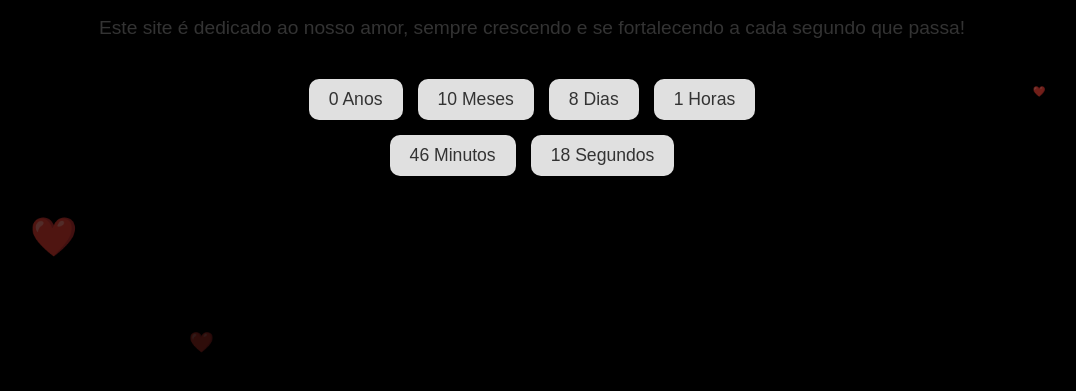
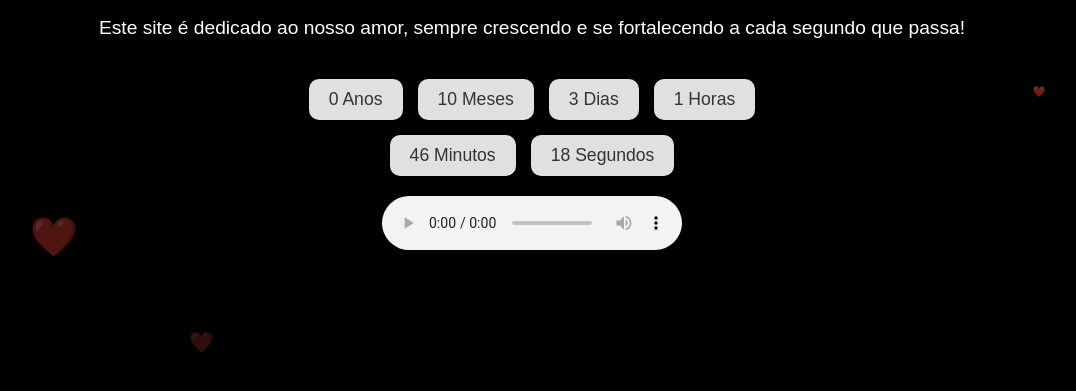
Before and after one commit to felipetshop/Presente2, a plain HTML site: page index.html in a window 1280 px wide. Shown: the part 283-674 px from the top of the page, without its empty margins (108-1184 px from the left). Drawn offline with Linux system fonts and the light colour scheme.

Commit message:
Novas funcoes

```diff
--- a/index.html
+++ b/index.html
@@ -40,6 +40,10 @@
         <div><span id="seconds">0</span> Segundos</div>
     </div>
 
+    <div class="song">
+        <audio src="./media/DJ Snake, Lauv - A Different Way (Audio).mp3" controls></audio>
+    </div>
+
     <script src="script.js"></script>
 </body>
 </html>
--- a/script.js
+++ b/script.js
@@ -26,30 +26,36 @@ function goToImage(index) {
     showImage(index);
 }
 
+
+
 // Contador de Tempo
-const namoroInicio = new Date("2024-01-12");
+function updateCounter() {
+    const namoroInicio = new Date("2024-01-12");
+    const now = new Date();
 
-function updateCounter() {
-    const now = new Date();
-    let diff = now - namoroInicio;
 
-    const years = Math.floor(diff / (1000 * 60 * 60 * 24 * 365));
-    diff -= years * (1000 * 60 * 60 * 24 * 365);
+    let years = now.getFullYear() - namoroInicio.getFullYear();
+    let months = now.getMonth() - namoroInicio.getMonth();
+    let days = now.getDate() - namoroInicio.getDate();
 
-    const months = Math.floor(diff / (1000 * 60 * 60 * 24 * 30));
-    diff -= months * (1000 * 60 * 60 * 24 * 30);
+    // ajustar os dias se o dia for menor que o inicio
+    if (days < 0){
+        months--;
+        const previousMonth = new Date(now.getFullYear(), now.getMonth(),
+        days += previousMonth.getDate());
+    }
 
-    const days = Math.floor(diff / (1000 * 60 * 60 * 24));
-    diff -= days * (1000 * 60 * 60 * 24);
+    // ajuste de meses se o atual for menor que o de inicio
+    if (months < 0){
+        years--;
+        months += 12;
+    }
 
-    const hours = Math.floor(diff / (1000 * 60 * 60));
-    diff -= hours * (1000 * 60 * 60);
+   let hours = now.getHours() - namoroInicio.getHours();
+   let minutes = now.getMinutes() - namoroInicio.getMinutes();
+   let seconds = now.getSeconds() - namoroInicio.getSeconds();
 
-    const minutes = Math.floor(diff / (1000 * 60));
-    diff -= minutes * (1000 * 60);
-
-    const seconds = Math.floor(diff / 1000);
-
+    //atualizar os dados para o html
     document.getElementById("years").textContent = years;
     document.getElementById("months").textContent = months;
     document.getElementById("days").textContent = days;
--- a/style.css
+++ b/style.css
@@ -58,6 +58,7 @@ body {
 }
 
 .description {
+    color: white;
     margin: 20px;
     text-align: center;
     font-size: 1.2em;
```
Also changed, not shown: 1 other file.
